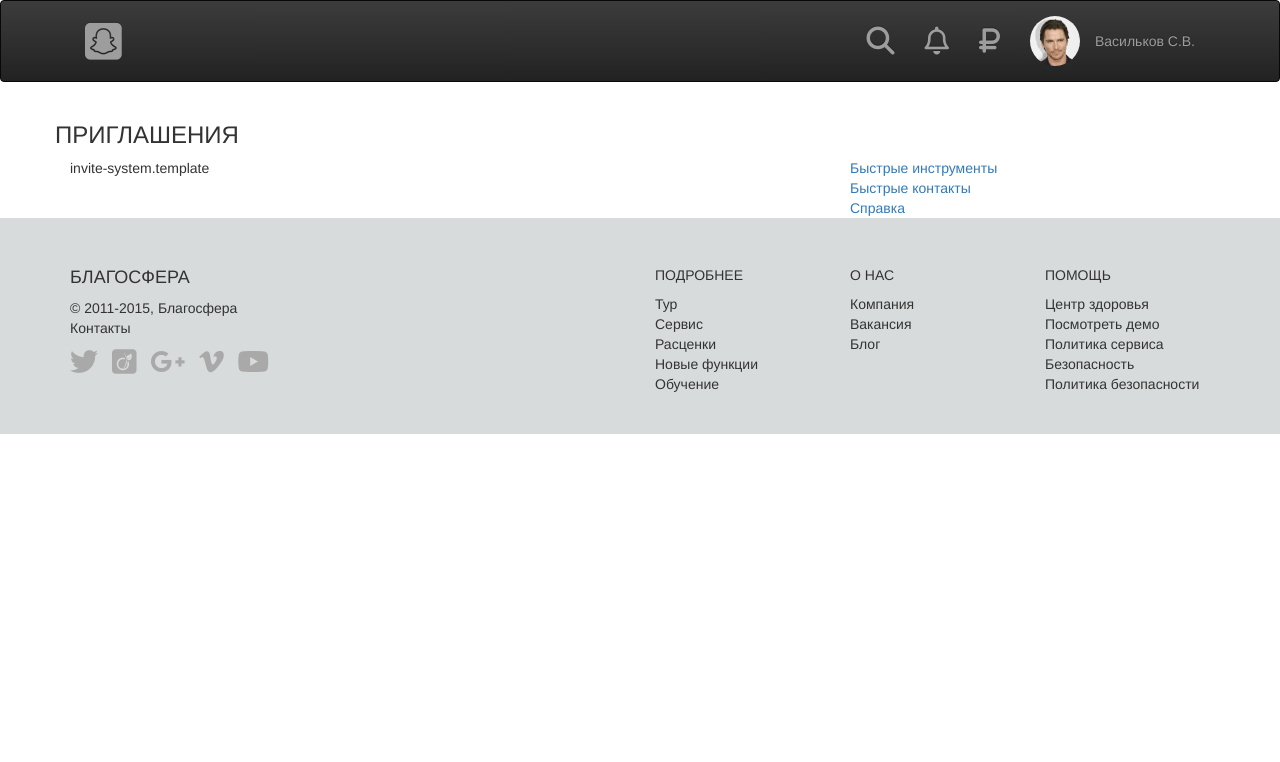
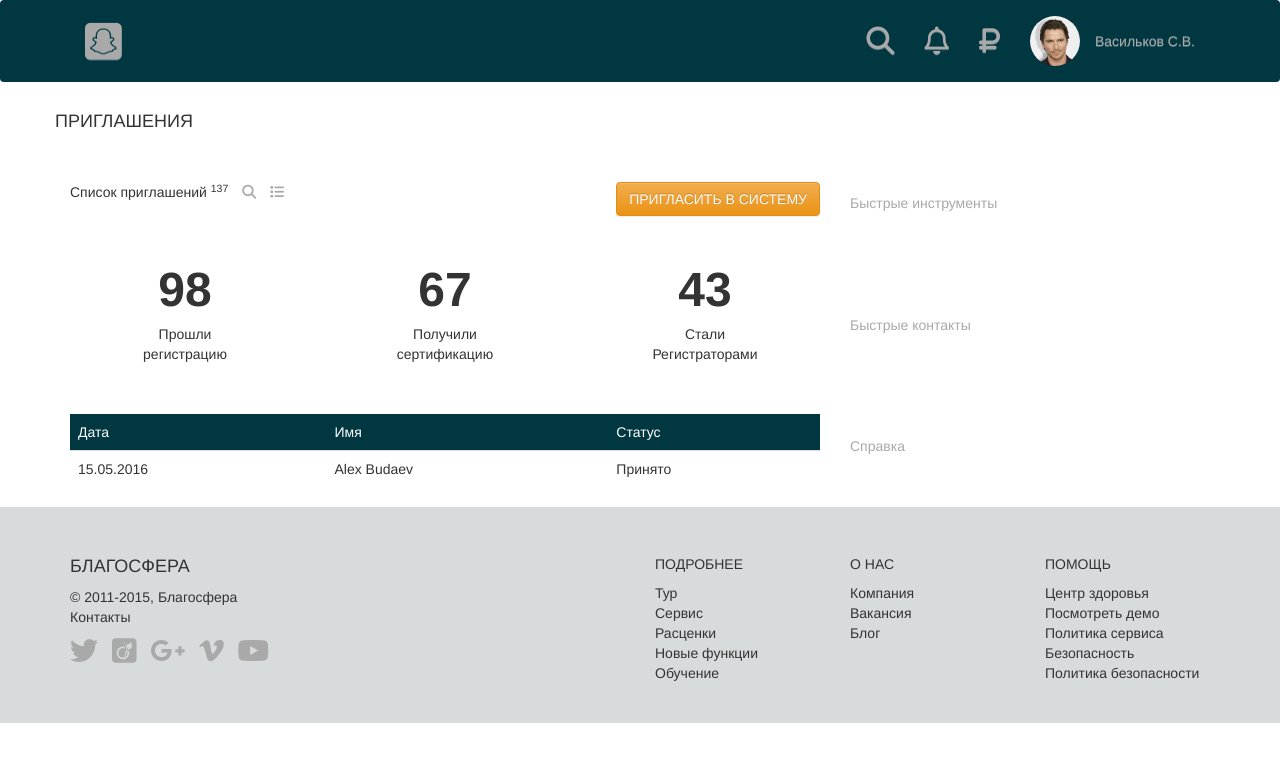
Before and after one commit to nordcap/invite, a website: page app/index.html in a window 1280 px wide. Drawn offline with nearby package versions, Linux system fonts and the light colour scheme; some packages are replaced by stand-ins of ours; a script that the page names is missing.

Commit message:
Завершена основная разметка.

```diff
--- a/app/app.module.js
+++ b/app/app.module.js
@@ -1,5 +1,5 @@
 (function(){
   "use strict";
 
-  angular.module('inviteApp',['ngAnimate', 'ui.bootstrap','ngTouch','header', 'footer','inviteSystem']);
+  angular.module('inviteApp',['ngAnimate', 'ui.bootstrap','ngTouch','header', 'footer','inviteSystem', 'inviteTable']);
 })();
--- a/app/app.scss
+++ b/app/app.scss
@@ -1,56 +1,100 @@
 @import "bower_components/breakpoint-sass/stylesheets/breakpoint"; //плагин для удобных media-queries
-.avatar{
+
+/*Общие стили*/
+$color_link: darkgray;
+$color_primary: #003740;
+
+a {
+  color: $color_link;
+  &:hover {
+    color: darken($color_link, 35%);
+  }
+}
+
+.avatar {
   margin-right: 15px;
 }
 
-.flex-middle{
+.flex-middle {
   display: flex;
   align-items: center;
 }
 
+/*Хедер*/
+.navbar {
+  background-color: $color_primary;
 
-section.bottom{
+}
+
+/*Контентная часть*/
+aside {
+  height: 100%;
+  display: flex;
+  flex-direction: column;
+  justify-content: space-around;
+}
+
+.equal {
+  display: flex;
+  flex: 1 0 auto;
+}
+
+.ml-10 {
+  margin-left: 10px;
+}
+
+.digit {
+  font-size: 48px;
+  font-weight: bold;
+
+}
+
+.invite_in_system {
+  margin-top: 40px;
+  .row {
+    margin-bottom: 40px;
+  }
+}
+
+.invite_table {
+  thead {
+    background-color: $color_primary;
+    color: white;
+  }
+}
+
+/*Футер*/
+section.bottom {
   padding-top: 40px;
   padding-bottom: 40px;
   background-color: rgba(215, 218, 218, 0.96);
-  ul{
+  ul {
     list-style-type: none;
     padding: 0;
     margin: 0;
-    @include breakpoint(max-width 768px){
+    @include breakpoint(max-width 768px) {
       margin-bottom: 40px;
     }
   }
-  @include breakpoint(max-width 768px){
+  @include breakpoint(max-width 768px) {
     text-align: center;
   }
 
 }
 
-.social-icon{
+.social-icon {
 
-  li{
+  li {
     display: inline-block;
     margin-left: 10px;
-    &:first-child{
+    &:first-child {
       margin-left: 0;
     }
-    a{
-      color: darkgrey;
-      &:hover{
+    a {
+
+      &:hover {
         text-decoration: none;
       }
     }
   }
 }
-
-aside{
-  height: 100%;
-  display: flex;
-  flex-direction: column;
-  justify-content: space-around;
-}
-.equal{
-  display: flex;
-  flex: 1 0 auto;
-}
--- a/app/header/header.template.html
+++ b/app/header/header.template.html
@@ -1,4 +1,4 @@
-<nav class="navbar navbar-inverse">
+<nav class="navbar">
     <div class="container">
         <!-- <div class="navbar-header"> -->
             <button type="button" class="navbar-toggle collapsed" data-toggle="collapse" data-target="#bs-example-navbar-collapse-1" aria-expanded="false">
--- a/app/index.html
+++ b/app/index.html
@@ -6,6 +6,8 @@
 
     <title>Страница отправки приглашения для регистрации на сайте</title>
     <link rel='stylesheet' href='http://fonts.googleapis.com/css?family=Roboto:400,500,700,400italic'>
+
+
     <link rel="stylesheet" href="bower_components/bootstrap/dist/css/bootstrap.css">
     <link rel="stylesheet" href="bower_components/bootstrap/dist/css/bootstrap-theme.css">
     <link rel="stylesheet" href="app.css"/>
@@ -22,11 +24,12 @@
 <main>
     <div class="container">
         <div class="row">
-            <h3>ПРИГЛАШЕНИЯ</h3>
+            <h4>ПРИГЛАШЕНИЯ</h4>
         </div>
         <div class="row equal">
             <div class="col-sm-8">
                 <invite-system></invite-system>
+                <invite-table></invite-table>
             </div>
             <div class="col-sm-4">
                 <aside>
@@ -62,6 +65,9 @@
 <script src="invite-system/invite-system.module.js"></script>
 <script src="invite-system/invite-system.component.js"></script>
 
+<script src="invite-table/invite-table.module.js"></script>
+<script src="invite-table/invite-table.component.js"></script>
+
 <script src="footer/footer.module.js"></script>
 <script src="footer/footer.component.js"></script>
 
--- a/app/invite-system/invite-system.template.html
+++ b/app/invite-system/invite-system.template.html
@@ -1 +1,32 @@
-<p>invite-system.template</p>
+<section class="invite_in_system">
+    <div class="row">
+        <div class="col-xs-6">
+            <span>Список приглашений <sup>137</sup></span>
+            <a href="#" class="ml-10">
+                <i class="fa fa-search" aria-hidden="true"></i>
+            </a>
+            <a href="#" class="ml-10">
+                <i class="fa fa-list" aria-hidden="true"></i>
+            </a>
+
+
+        </div>
+        <div class="col-xs-6">
+            <button class="btn btn-warning pull-right">ПРИГЛАСИТЬ В СИСТЕМУ</button>
+        </div>
+    </div>
+    <div class="row text-center">
+        <div class="col-xs-4">
+            <span class="digit">98</span>
+            <p>Прошли <br> регистрацию</p>
+        </div>
+        <div class="col-xs-4">
+            <span class="digit">67</span>
+            <p>Получили <br> сертификацию</p>
+        </div>
+        <div class="col-xs-4">
+            <span class="digit">43</span>
+            <p>Стали <br> Регистраторами</p>
+        </div>
+    </div>
+</section>
--- /dev/null
+++ b/app/invite-table/invite-table.component.js
@@ -0,0 +1,11 @@
+(function () {
+    "use strict";
+
+
+    angular.module('inviteTable').component('inviteTable', {
+        templateUrl: 'invite-table/invite-table.template.html',
+        controller: ['$http', function inviteTableController($http) {
+
+        }]
+    });
+})();
--- /dev/null
+++ b/app/invite-table/invite-table.module.js
@@ -0,0 +1,5 @@
+(function(){
+    "use strict";
+
+    angular.module('inviteTable',[]);
+})();
--- /dev/null
+++ b/app/invite-table/invite-table.template.html
@@ -0,0 +1,24 @@
+<section class="invite_table">
+    <div class="row">
+        <div class="col-xs-12">
+            <table class="table">
+                <thead>
+                <tr>
+                    <td>Дата</td>
+                    <td>Имя</td>
+                    <td>Статус</td>
+
+                </tr>
+                </thead>
+                <tbody>
+                <tr>
+                    <td>15.05.2016</td>
+                    <td>Alex Budaev</td>
+                    <td>Принято</td>
+                </tr>
+                </tbody>
+
+            </table>
+        </div>
+    </div>
+</section>
```
Also changed, not shown: app/app.css, 1 other file.
